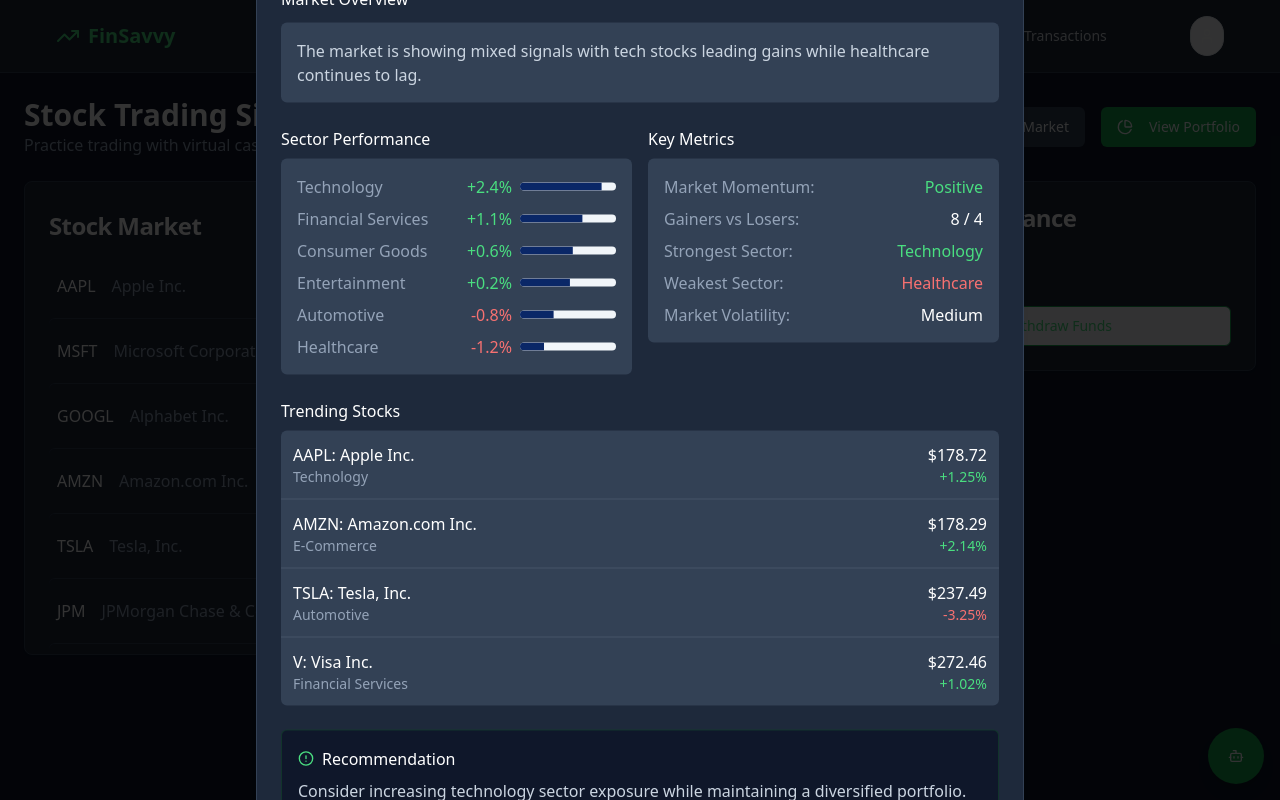
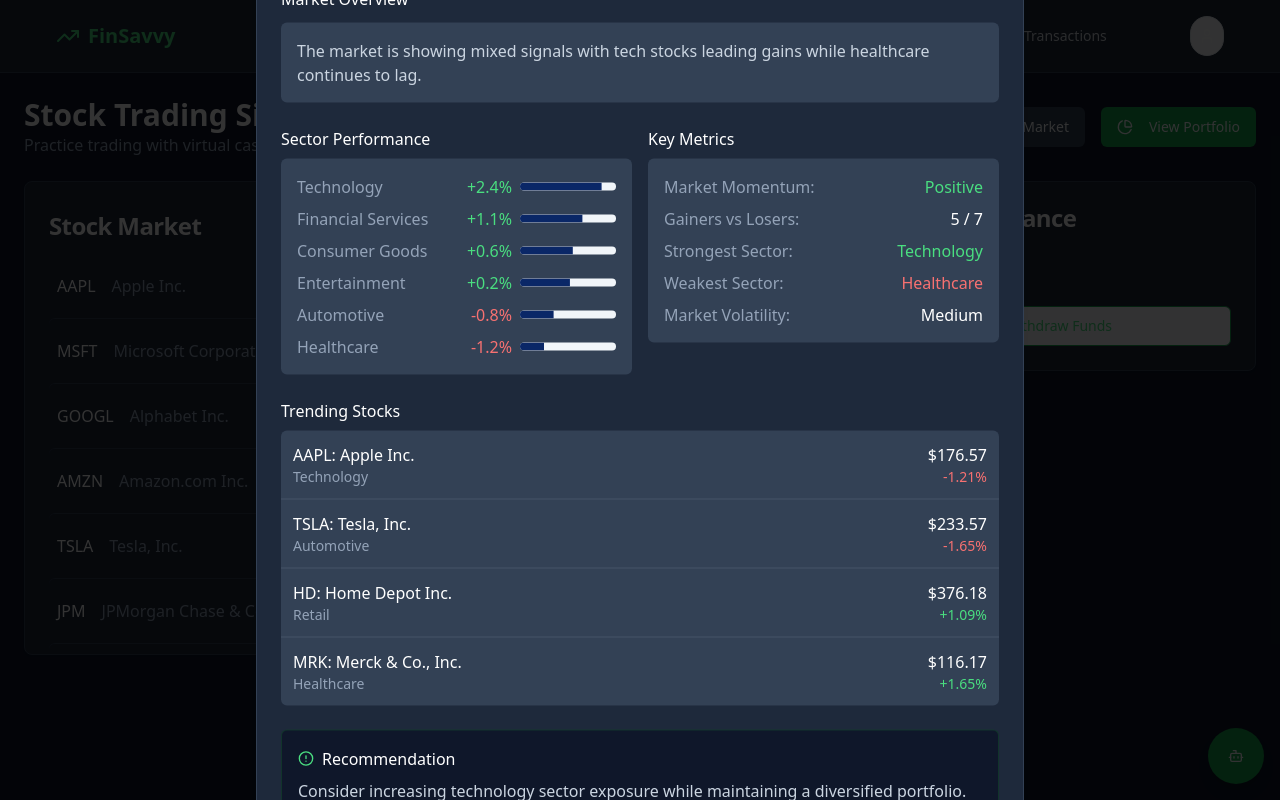
Before and after one commit to techiepharm/FinSim, a React (Vite) app: page /trading in a window 1280 px wide. Both pictures are taken after a click on the button "Analyze Market". Built offline with nearby package versions, Linux system fonts and the light colour scheme.

Commit message:
Fix: Stock values not updating
Update stock values to reflect market changes.

```diff
--- a/src/components/StockSimulator.tsx
+++ b/src/components/StockSimulator.tsx
@@ -1,3 +1,4 @@
+
 import { useState, useEffect } from 'react';
 import { Card, CardContent, CardHeader, CardTitle } from "@/components/ui/card";
 import { Progress } from "@/components/ui/progress";
@@ -45,8 +46,8 @@ const generateStockData = (symbol, basePrice) => {
   return data;
 };
 
-// Stock definitions
-const stocks = [
+// Initial stock definitions with proper typing
+const initialStocks = [
   { symbol: 'AAPL', name: 'Apple Inc.', price: 178.72, change: 1.25, industry: 'Technology' },
   { symbol: 'MSFT', name: 'Microsoft Corporation', price: 338.47, change: -0.38, industry: 'Technology' },
   { symbol: 'GOOGL', name: 'Alphabet Inc.', price: 134.99, change: 0.73, industry: 'Technology' },
@@ -59,11 +60,21 @@ const stocks = [
   { symbol: 'DIS', name: 'The Walt Disney Company', price: 112.73, change: 1.85, industry: 'Entertainment' },
   { symbol: 'HD', name: 'Home Depot Inc.', price: 372.11, change: -1.05, industry: 'Retail' },
   { symbol: 'MRK', name: 'Merck & Co., Inc.', price: 114.29, change: 0.21, industry: 'Healthcare' },
-].map(stock => ({
-  ...stock,
-  data: generateStockData(stock.symbol, stock.price),
-  currentPrice: stock.price
-}));
+];
+
+// Function to update stock price with realistic movement
+const updateStockPrice = (stock) => {
+  const volatility = 0.02; // 2% volatility
+  const randomChange = (Math.random() - 0.5) * volatility;
+  const newPrice = stock.currentPrice * (1 + randomChange);
+  const priceChange = ((newPrice - stock.price) / stock.price) * 100;
+
+  return {
+    ...stock,
+    currentPrice: Math.max(0.01, parseFloat(newPrice.toFixed(2))),
+    change: parseFloat(priceChange.toFixed(2))
+  };
+};
 
 // Function to save transaction to local storage
 const saveTransaction = (transaction) => {
@@ -173,7 +184,29 @@ const StockSimulator = () => {
   const [receipt, setReceipt] = useState(null);
   const [showAnalysis, setShowAnalysis] = useState(false);
   const [marketAnalysis, setMarketAnalysis] = useState(false);
+  const [stocks, setStocks] = useState([]);
   const { toast } = useToast();
+
+  // Initialize stocks with current prices and data
+  useEffect(() => {
+    const initializedStocks = initialStocks.map(stock => ({
+      ...stock,
+      data: generateStockData(stock.symbol, stock.price),
+      currentPrice: stock.price
+    }));
+    setStocks(initializedStocks);
+  }, []);
+
+  // Update stock prices every 3 seconds for realistic movement
+  useEffect(() => {
+    if (stocks.length === 0) return;
+
+    const interval = setInterval(() => {
+      setStocks(prevStocks => prevStocks.map(updateStockPrice));
+    }, 3000);
+
+    return () => clearInterval(interval);
+  }, [stocks.length]);
 
   // Load portfolio on mount
   useEffect(() => {
@@ -349,8 +382,8 @@ const StockSimulator = () => {
   // Market analysis data
   const getMarketAnalysis = () => {
     // Calculate index performance
-    const gainers = stocks.filter(s => s.change > 0);
-    const losers = stocks.filter(s => s.change < 0);
+    const gainers = stocks.filter(s => Number(s.change) > 0);
+    const losers = stocks.filter(s => Number(s.change) < 0);
 
     const strongestSector = "Technology";
     const weakestSector = "Healthcare";
@@ -423,7 +456,7 @@ const StockSimulator = () => {
                       <div className="text-white font-medium">${stock.currentPrice.toFixed(2)}</div>
                       <div className={`text-xs flex items-center ${Number(stock.change) >= 0 ? 'text-green-400' : 'text-red-400'}`}>
                         {Number(stock.change) >= 0 ? <ArrowUpRight className="h-3 w-3 mr-1" /> : <ArrowDownRight className="h-3 w-3 mr-1" />}
-                        {Number(stock.change) >= 0 ? '+' : ''}{stock.change.toFixed(2)}%
+                        {Number(stock.change) >= 0 ? '+' : ''}{Number(stock.change).toFixed(2)}%
                       </div>
                     </div>
                     <Button
@@ -471,7 +504,7 @@ const StockSimulator = () => {
                   <div className="text-2xl font-bold text-white">${selectedStock.currentPrice.toFixed(2)}</div>
                   <div className={`flex items-center ${Number(selectedStock.change) >= 0 ? 'text-green-400' : 'text-red-400'}`}>
                     {Number(selectedStock.change) >= 0 ? <TrendingUp className="mr-1 h-4 w-4" /> : <TrendingDown className="mr-1 h-4 w-4" />}
-                    {Number(selectedStock.change) >= 0 ? '+' : ''}{selectedStock.change.toFixed(2)}%
+                    {Number(selectedStock.change) >= 0 ? '+' : ''}{Number(selectedStock.change).toFixed(2)}%
                   </div>
                 </div>
 
@@ -831,7 +864,7 @@ const StockSimulator = () => {
                     <div className="text-right">
                       <div className="text-white">${stock.currentPrice.toFixed(2)}</div>
                       <div className={`text-sm ${Number(stock.change) >= 0 ? 'text-green-400' : 'text-red-400'}`}>
-                        {Number(stock.change) >= 0 ? '+' : ''}{stock.change.toFixed(2)}%
+                        {Number(stock.change) >= 0 ? '+' : ''}{Number(stock.change).toFixed(2)}%
                       </div>
                     </div>
                   </div>
```
